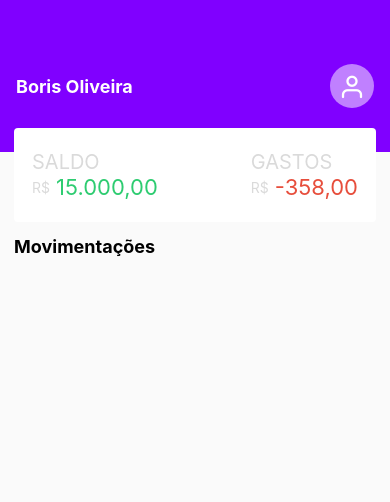
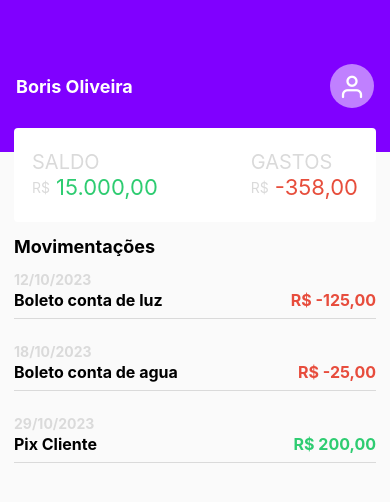
Before and after one commit to kzoriz/appFinancas, a React Native app: screen / in a window 390 px wide. Shown: the top 502 px of the page. Built offline with nearby package versions, Linux system fonts and the light colour scheme.

Commit message:
FlatList Movements

```diff
--- /dev/null
+++ b/src/components/Movements/index.js
@@ -0,0 +1,53 @@
+import React from 'react'
+import { View, Text, StyleSheet, TouchableOpacity } from 'react-native'
+
+export default function  Movements({data}){
+    return(
+        <TouchableOpacity style={styles.container}>
+            <Text style={styles.date}>{data.date}</Text>
+            <View style={styles.content}>
+                <Text style={styles.label}>{data.label}</Text>
+                <Text
+                    style={data.type === 1 ? styles.value : styles.expenses}
+                >
+                    {data.type === 1 ? `R$ ${data.value}`: `R$ -${data.value}`}
+                </Text>
+            </View>
+        </TouchableOpacity>
+    );
+}
+
+const styles= StyleSheet.create({
+    container:{
+        flex: 1,
+        marginBottom: 24,
+        borderBottomWidth: 1.0,
+        borderBottomColor: '#dadada',
+    },
+    date:{
+        color: '#dadada',
+        fontWeight: 'bold',
+    },
+    content:{
+        flexDirection: 'row',
+        justifyContent: 'space-between',
+        marginTop: 2,
+        marginBottom: 8,
+
+    },
+    label:{
+        fontWeight: 'bold',
+        fontSize: 16,
+    },
+    value:{
+        fontSize: 16,
+        color: '#2ecc71',
+        fontWeight: 'bold',
+    },
+    expenses:{
+        fontSize: 16,
+        color: '#e74c3c',
+        fontWeight: 'bold',
+    }
+
+})
--- a/src/components/balance/index.js
+++ b/src/components/balance/index.js
@@ -20,8 +20,6 @@
                     <Text style={styles.expenses}>{gastos}</Text>
                 </View>
             </View>
-
-
         </View>
 
 
--- a/src/pages/home/index.js
+++ b/src/pages/home/index.js
@@ -1,6 +1,32 @@
-import {Text, StyleSheet, View} from "react-native";
+import {Text, StyleSheet, View, FlatList } from "react-native";
 import Header from '../../components/Header'
 import Balance from "../../components/balance";
+import Movements from "../../components/Movements";
+
+const list = [
+    {
+        id:1,
+        label: "Boleto conta de luz",
+        value: "125,00",
+        date: "12/10/2023",
+        type: 0 //despesas
+    },
+    {
+        id:2,
+        label: "Boleto conta de agua",
+        value: "25,00",
+        date: "18/10/2023",
+        type: 0 //despesas
+    },
+    {
+        id:3,
+        label: "Pix Cliente",
+        value: "200,00",
+        date: "29/10/2023",
+        type: 1 //receita
+    },
+
+]
 
 export default function Home() {
     return (
@@ -9,7 +35,13 @@
             <Balance saldo="15.000,00" gastos="-358,00"/>
 
             <Text style={styles.title}>Movimentações</Text>
-
+            <FlatList
+                style={styles.list}
+                data={list}
+                keyExtractor={(item) => String(item.id)}
+                showsVerticalScrollIndicator={false}
+                renderItem={({item}) => <Movements data={item}/>}
+            />
         </View>
 
 
@@ -28,7 +60,12 @@
         marginRight: 14,
         marginLeft: 14,
         marginTop: 14,
+        marginBottom: 14,
     },
+    list:{
+        marginStart: 14,
+        marginEnd: 14,
+    }
 
 })
 //comment new branch
```
